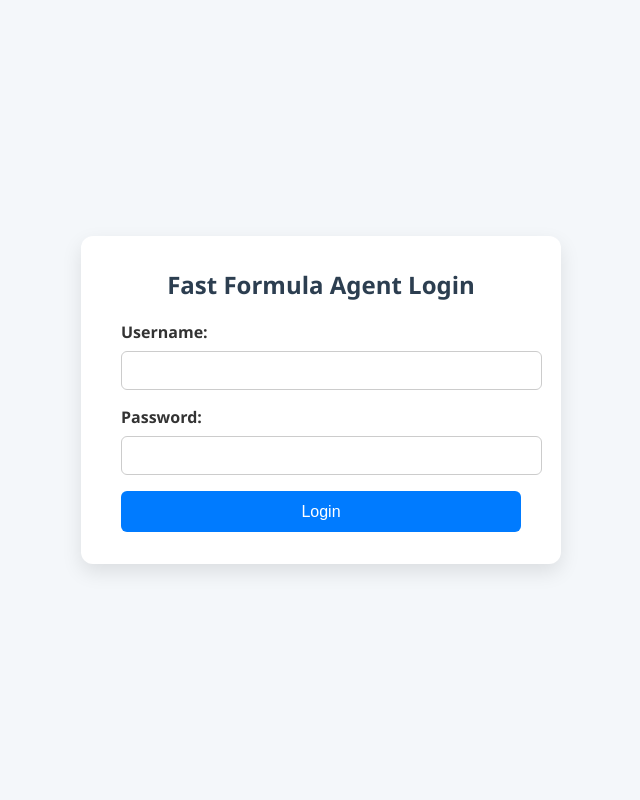
After one commit to TheOwner-glitch/hcm-fast-formula-agent, a Flask app: page /login in a window 1280 px wide. The commit adds this page. Shown: the whole page, without its empty margins (319-959 px from the left). Run offline with Flask 3, Linux system fonts and the light colour scheme; parts of the project's set-up code (start-up, migrations or seed data) failed here and were passed over.

Commit message:
User login capability with password hashing, admin page with various features

```diff
--- a/app/__init__.py
+++ b/app/__init__.py
@@ -0,0 +1 @@
+# This tells Python and Flask that `app` is a package
--- a/app/app.py
+++ b/app/app.py
@@ -1,19 +1,33 @@
-from flask import Flask, render_template, request
+from flask import Flask, render_template, request, redirect, url_for, session
 from openai import OpenAI
 import os
 from dotenv import load_dotenv
 from datetime import datetime
 import json
+import time
+from werkzeug.security import check_password_hash
+from app.logging_config import setup_logger
+from app.admin import admin_bp
 
-# Load environment variables from .env file
+# Load environment variables
 load_dotenv()
 
+# Setup logger
+logger = setup_logger()
+
 app = Flask(__name__)
+app.secret_key = os.getenv("FLASK_SECRET_KEY", "Vp*^:yR<DC>W_?|]m([;vwo<-yTF~n")
+app.register_blueprint(admin_bp, url_prefix="/admin")
 
-# Initialize OpenAI client using API key from .env
+# Load users with hashed passwords from users.json
+USERS_PATH = os.path.join(os.path.dirname(__file__), "users.json")
+with open(USERS_PATH, "r") as f:
+    USERS = json.load(f)
+
+# OpenAI Client
 client = OpenAI(api_key=os.getenv("OPENAI_API_KEY"))
 
-# Prompt templates for the four actions
+# Prompt templates
 PROMPT_TEMPLATES = {
     "generate": (
         "You are an Oracle HCM Fast Formula expert. "
@@ -49,22 +63,23 @@ PROMPT_TEMPLATES = {
     )
 }
 
-def log_interaction(action, prompt, response):
+def log_interaction(action, prompt, response, duration=None):
     log_entry = {
         "timestamp": datetime.utcnow().isoformat(),
         "action": action,
         "prompt": prompt,
-        "response": response
+        "response": response,
+        "duration": duration,
+        "user": session.get("username", "unknown")
     }
 
-    # Ensure logging path is inside the static folder regardless of working directory
     static_dir = os.path.join(os.path.dirname(__file__), "static")
     os.makedirs(static_dir, exist_ok=True)
+    log_path = os.path.join(static_dir, "history.jsonl")
 
-    log_path = os.path.join(static_dir, "history.jsonl")
     if os.path.exists(log_path):
         with open(log_path, "r", encoding="utf-8") as f:
-            lines = f.readlines()[-9:]  # keep last 9 entries to make room for new
+            lines = f.readlines()[-9:]
     else:
         lines = []
 
@@ -72,8 +87,34 @@ def log_interaction(action, prompt, response):
     with open(log_path, "w", encoding="utf-8") as f:
         f.writelines(lines)
 
+@app.route("/login", methods=["GET", "POST"])
+def login():
+    if request.method == "POST":
+        username = request.form["username"]
+        password = request.form["password"]
+
+        hashed_password = USERS.get(username)
+
+        if hashed_password and check_password_hash(hashed_password, password):
+            session["authenticated"] = True
+            session["username"] = username
+            return redirect(url_for("index"))
+        else:
+            return render_template("login.html", error="Invalid credentials")
+
+    return render_template("login.html")
+
+@app.route("/logout")
+def logout():
+    session.pop("authenticated", None)
+    session.pop("username", None)
+    return redirect(url_for("login"))
+
 @app.route("/", methods=["GET", "POST"])
 def index():
+    if not session.get("authenticated"):
+        return redirect(url_for("login"))
+
     result = None
     logic = ""
     inputs = ""
@@ -81,17 +122,22 @@ def index():
     action = ""
 
     if request.method == "POST":
+        client_ip = request.remote_addr
+        user_agent = request.headers.get("User-Agent", "Unknown")
         action = request.form["action"]
         model = request.form.get("model", "gpt-4")
         logic = request.form.get("logic", "")
         inputs = request.form.get("inputs", "")
         original = request.form.get("original", "")
 
-        # Build the prompt using the selected action
+        logger.info(f"[{client_ip}] UserAgent: {user_agent}")
+        logger.info(f"[{client_ip}] Request: action={action}, model={model}, user={session.get('username')}")
+
         prompt = PROMPT_TEMPLATES[action].format(logic=logic, inputs=inputs, original=original)
 
         try:
-            # Call OpenAI API
+            start_time = time.perf_counter()
+
             response = client.chat.completions.create(
                 model=model,
                 messages=[
@@ -101,12 +147,18 @@ def index():
                 temperature=0.2,
                 max_tokens=1500
             )
+
+            end_time = time.perf_counter()
+            duration = round(end_time - start_time, 2)
+
             result = response.choices[0].message.content
+            logger.info(f"[{client_ip}] OpenAI success – Action: {action}, Time: {duration}s")
         except Exception as e:
             result = f"An error occurred while contacting OpenAI: {str(e)}"
+            logger.error(f"[{client_ip}] OpenAI error: {str(e)}")
+            duration = None
 
-        # Log the interaction
-        log_interaction(action, prompt, result)
+        log_interaction(action, prompt, result, duration)
 
     return render_template("index.html", result=result, logic=logic, inputs=inputs, original=original, action=action)
 
--- a/app/templates/index.html
+++ b/app/templates/index.html
@@ -106,6 +106,12 @@
 </head>
 <body>
   <button class="mode-toggle" onclick="toggleMode()">Toggle Theme</button>
+
+  <div style="position: absolute; top: 15px; left: 20px; font-size: 14px;">
+  Logged in as <strong>{{ session.username }}</strong> |
+  <a href="{{ url_for('logout') }}" style="color: #c00;">Logout</a>
+  </div>
+
   <h1>Oracle HCM Fast Formula Agent</h1>
 
   <form method="POST" enctype="multipart/form-data">
--- /dev/null
+++ b/app/templates/login.html
@@ -0,0 +1,97 @@
+<!doctype html>
+<html lang="en">
+<head>
+  <meta charset="UTF-8">
+  <title>Login - Fast Formula Agent</title>
+  <meta name="viewport" content="width=device-width, initial-scale=1.0">
+  <style>
+    body {
+      background: #f4f7fa;
+      font-family: 'Segoe UI', Tahoma, Geneva, Verdana, sans-serif;
+      display: flex;
+      justify-content: center;
+      align-items: center;
+      height: 100vh;
+      margin: 0;
+    }
+
+    .login-container {
+      background: white;
+      padding: 2rem 2.5rem;
+      border-radius: 12px;
+      box-shadow: 0 8px 20px rgba(0, 0, 0, 0.1);
+      width: 100%;
+      max-width: 400px;
+    }
+
+    .login-container h2 {
+      margin-top: 0;
+      text-align: center;
+      color: #2c3e50;
+      font-size: 24px;
+    }
+
+    .form-group {
+      margin-bottom: 1rem;
+    }
+
+    .form-group label {
+      display: block;
+      font-weight: 600;
+      margin-bottom: 0.5rem;
+      color: #333;
+    }
+
+    .form-group input {
+      width: 100%;
+      padding: 0.6rem;
+      font-size: 1rem;
+      border: 1px solid #ccc;
+      border-radius: 6px;
+    }
+
+    .form-group input:focus {
+      border-color: #007bff;
+      outline: none;
+    }
+
+    .error-message {
+      color: red;
+      text-align: center;
+      margin-bottom: 1rem;
+    }
+
+    .btn-submit {
+      width: 100%;
+      padding: 0.7rem;
+      background-color: #007bff;
+      border: none;
+      color: white;
+      font-size: 1rem;
+      border-radius: 6px;
+      cursor: pointer;
+    }
+
+    .btn-submit:hover {
+      background-color: #0056b3;
+    }
+  </style>
+</head>
+<body>
+  <div class="login-container">
+    <h2>Fast Formula Agent Login</h2>
+    {% if error %}<p class="error-message">{{ error }}</p>{% endif %}
+    <form method="POST">
+      <div class="form-group">
+        <label for="username">Username:</label>
+        <input type="text" id="username" name="username" required>
+      </div>
+      <div class="form-group">
+        <label for="password">Password:</label>
+        <input type="password" id="password" name="password" required>
+      </div>
+      <button class="btn-submit" type="submit">Login</button>
+    </form>
+  </div>
+</body>
+</html>
--- /dev/null
+++ b/app/users.json
@@ -0,0 +1,4 @@
+{
+  "admin": "scrypt:32768:8:1$PuZXYGIxTLjZ8DaI$fe7bde036d5878f6814c5bb3f69587c1b41848fb2a3a63e813bbdc1b85d9a5707db9217d15afa32c5110719cc88be1bb7a15c63fba07fd054a71711067dc0a03",
+  "julio": "scrypt:32768:8:1$RnJizc5Wj2BezcCV$eda4cf43a0060c9ea5977651cb3c6994f0ddb21fe7d9e353cf417bf9c7f7be1704ff15adb0238258b2722a9a22d71d42eab18e840f4ba09d136b0b4aec1043b3"
+}
```
Also changed, not shown: app/admin.py (added, +103 -0 lines), app/logging_config.py (added, +19 -0 lines), app/templates/admin_dashboard.html (added, +149 -0 lines), 2 other files.
